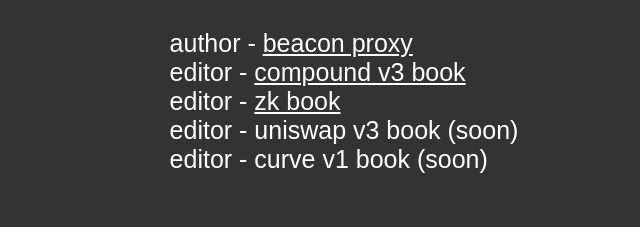
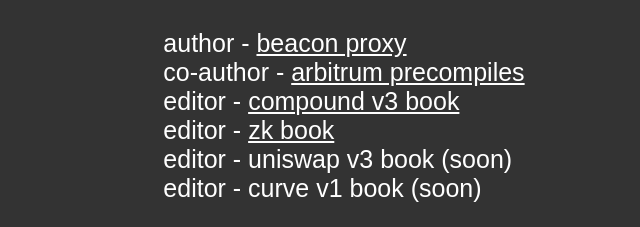
Before and after one commit to cmontecoding/definative, a plain HTML site: page index.html in a window 1280 px wide. Shown: the part 573-800 px from the top of the page, without its empty margins (321-961 px from the left). Drawn offline with Linux system fonts and the light colour scheme; a web font is replaced by a local one.

Commit message:
add arbitrum precompiles

```diff
--- a/index.html
+++ b/index.html
@@ -98,6 +98,7 @@
     <h2><a href="https://www.rareskills.io/" style="color: #fff;">publications</a></h3>
     <ul class="dashed-list-without-before">
         <li>author - <a href="https://www.rareskills.io/post/beacon-proxy" style="color: #fff;">beacon proxy</a></li>
+        <li>co-author - <a href="https://mirror.xyz/andrewc.eth/C8k4wRa2oG_MzCt8IMlVgjjfylXCYnXUrLDqp6raltQ" style="color: #fff;">arbitrum precompiles</a></li>
         <li>editor - <a href="https://www.rareskills.io/compound-v3-book" style="color: #fff;">compound v3 book</a></li>
         <li>editor - <a href="https://www.rareskills.io/zk-book" style="color: #fff;">zk book</a></li>
         <li>editor - uniswap v3 book (soon)</li>
```
